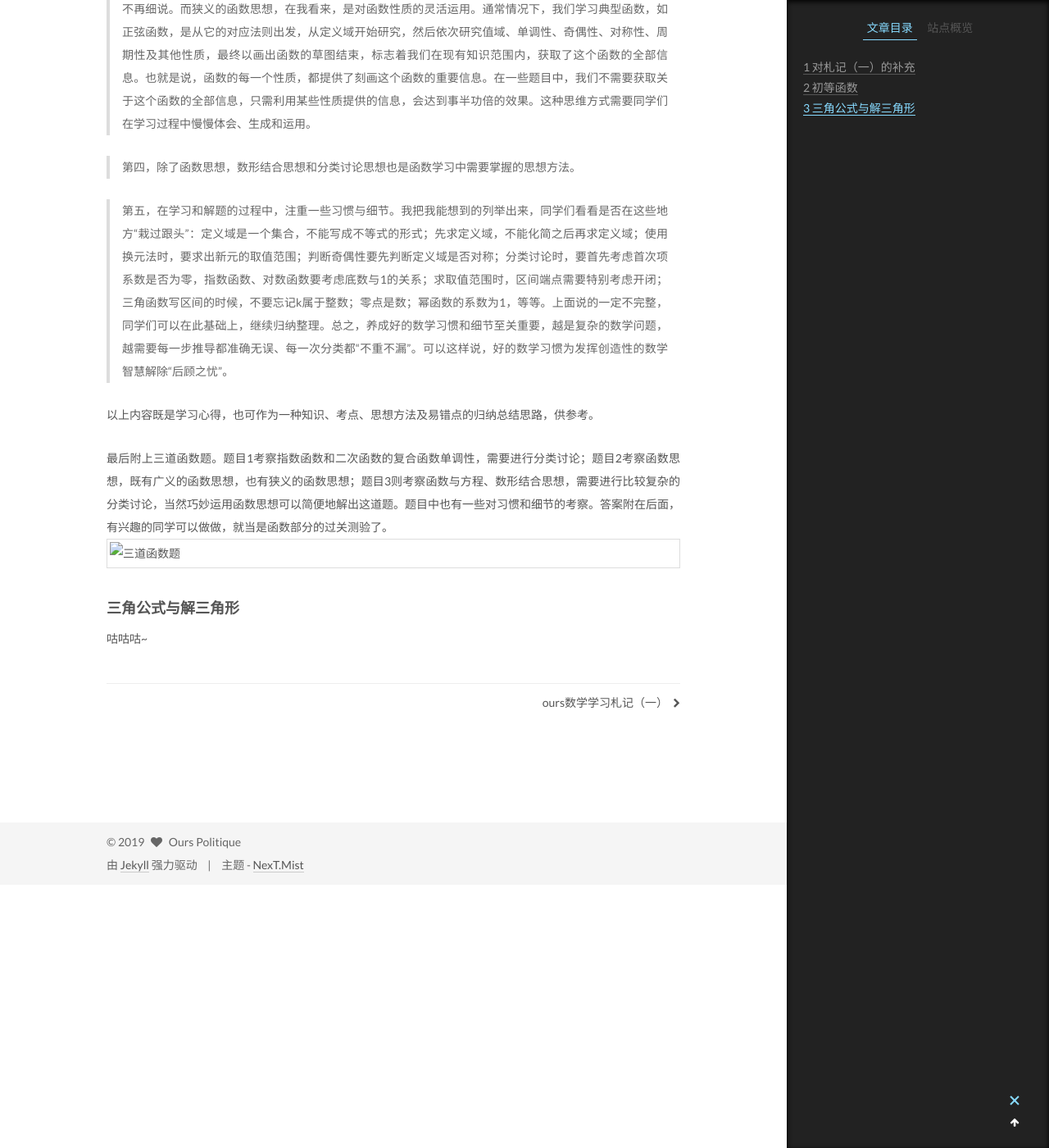
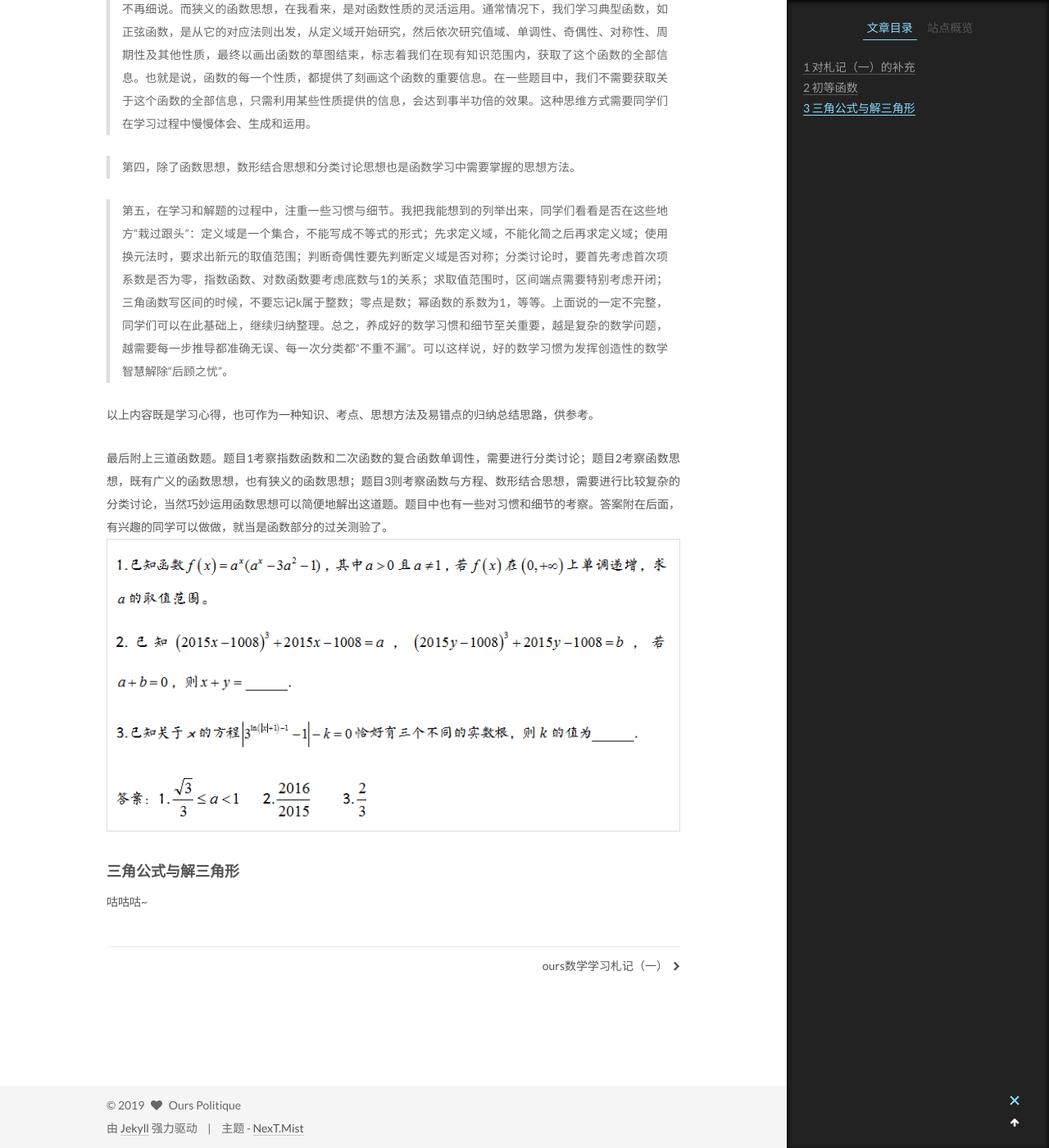
Before and after one commit to ourspolitique/ourspolitique.github.io, a Jekyll site: the page built from _posts/2019-07-23-mathematiques-02.md, in a window 1280 px wide and 1400 px high, scrolled down 2290 px. Shown: the whole window at 82% size. Built offline with Jekyll 4.4.1, drawn with Linux system fonts in a browser that asks for light colours.

Commit message:
Update 2019-07-23-mathematiques-02.md

```diff
--- a/_posts/2019-07-23-mathematiques-02.md
+++ b/_posts/2019-07-23-mathematiques-02.md
@@ -46,7 +46,7 @@ tags:
 以上内容既是学习心得，也可作为一种知识、考点、思想方法及易错点的归纳总结思路，供参考。
 
 最后附上三道函数题。题目1考察指数函数和二次函数的复合函数单调性，需要进行分类讨论；题目2考察函数思想，既有广义的函数思想，也有狭义的函数思想；题目3则考察函数与方程、数形结合思想，需要进行比较复杂的分类讨论，当然巧妙运用函数思想可以简便地解出这道题。题目中也有一些对习惯和细节的考察。答案附在后面，有兴趣的同学可以做做，就当是函数部分的过关测验了。
-![三道函数题](/blob/master/assets/images/20190725.png)
+![三道函数题](https://github.com/ourspolitique/ourspolitique.github.io/blob/master/assets/images/20190725.png)
 
 #### 三角公式与解三角形
 
```
